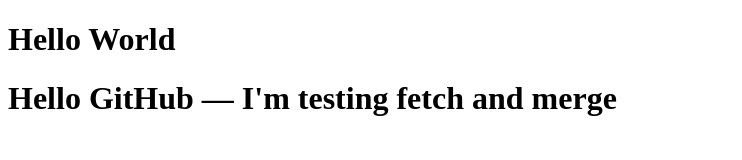
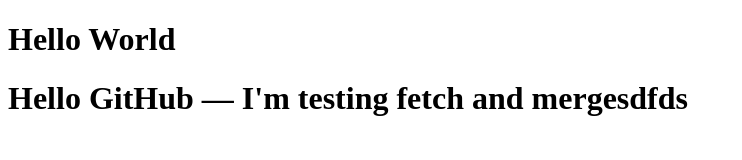
Before and after one commit to PolarProgrammer/testhtml, a plain HTML site: page index.html in a window 1280 px wide. Shown: the whole page, without its empty margins (0-742 px from the left). Drawn offline with Linux system fonts and the light colour scheme.

Commit message:
testing merge conflict

```diff
--- a/index.html
+++ b/index.html
@@ -7,6 +7,6 @@
 </head>
 <body>
     <h1>Hello World</h1>
-    <h1>Hello GitHub — I'm testing fetch and merge</h1>
+    <h1>Hello GitHub — I'm testing fetch and mergesdfds</h1>
 </body>
 </html>
```
